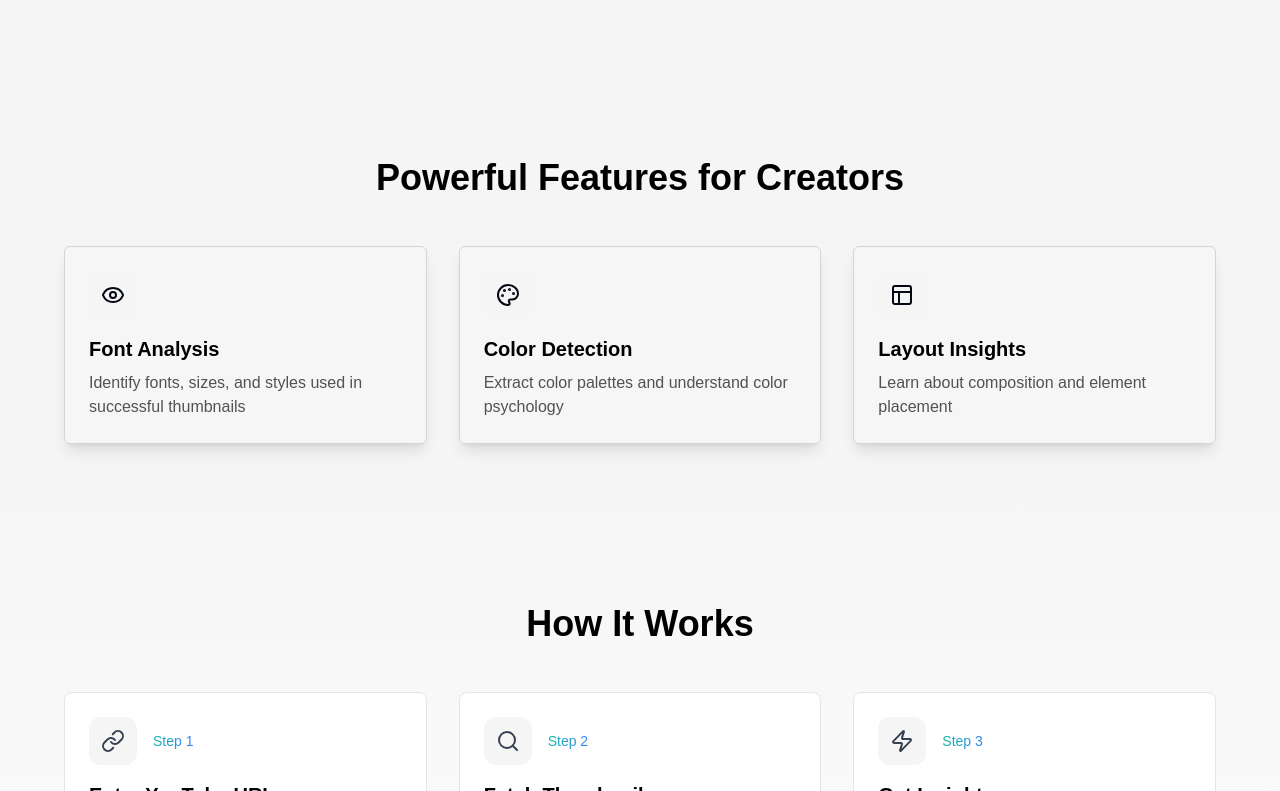
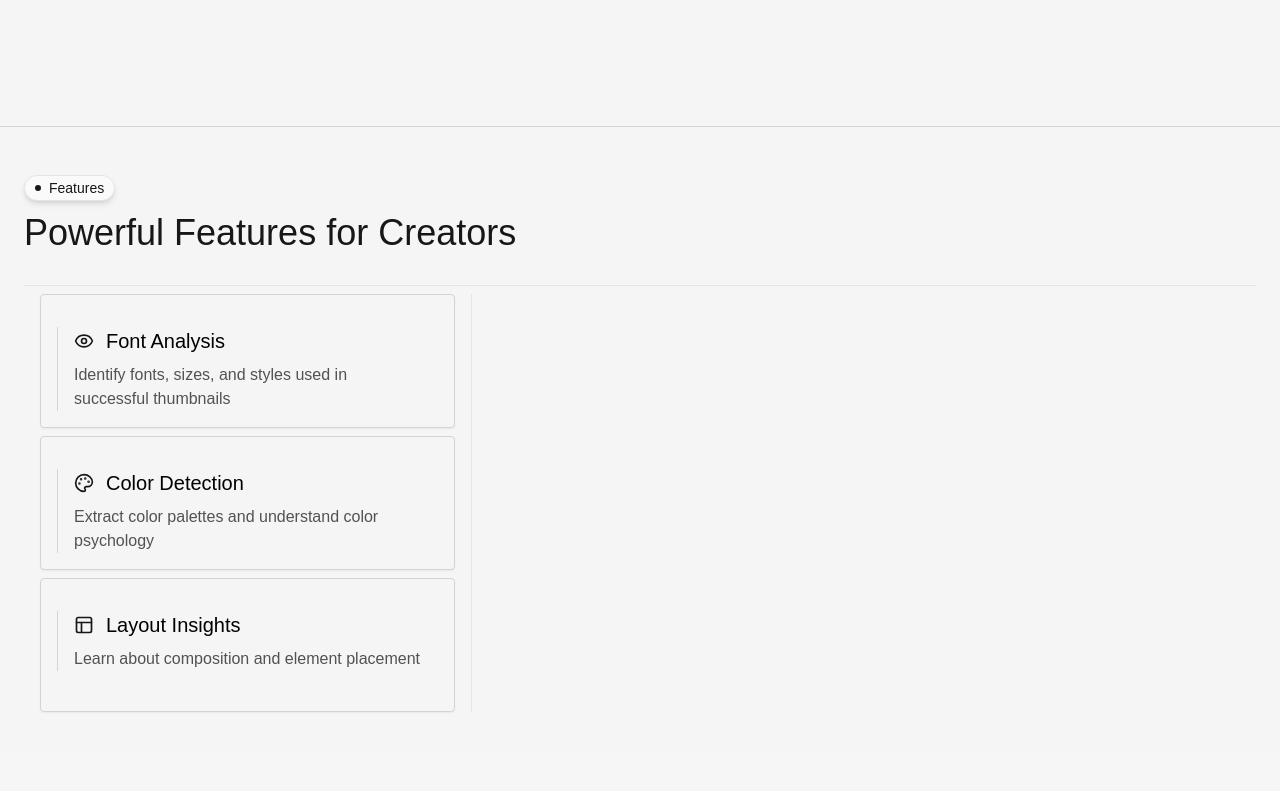
Before and after one commit to parthergk/Thumbnailer, a Next.js app: page / in a window 1280 px wide. Shown: the part 1129-1920 px from the top of the page. Built offline with nearby package versions, Linux system fonts and the light colour scheme; no server answers.

Commit message:
redeigning the feature section

```diff
--- a/components/ThemeToggle.tsx
+++ b/components/ThemeToggle.tsx
@@ -14,13 +14,13 @@ export function ThemeToggle() {
 
   if (!mounted) {
     return (
-      <button className=" w-8 h-8 rounded-full p-2 bg-gray-100 text-gray-700" />
+      <button className=" w-[70px] h-[30px] rounded-sm bg-white dark:bg-neutral-800" />
     );
   }
 
   return (
     <button
-      className=" flex gap-2 sm:gap-3 p-1 rounded-sm shadow-md bg-white dark:bg-neutral-800 border border-neutral-200 dark:border-neutral-700/60 hover:shadow-lg hover:bg-neutral-50/60 transition-all duration-200 hover:scale-105"
+      className=" flex gap-2 sm:gap-3 p-1 rounded-sm shadow-md bg-white dark:bg-neutral-800 dark:shadow-neutral-950 border border-neutral-200 dark:border-neutral-700/60 hover:shadow-lg hover:bg-neutral-50/60 transition-all duration-200 hover:scale-105"
       onClick={() => setTheme(resolvedTheme === "dark" ? "light" : "dark")}
     >
       <Sun className="h-5 w-5 sm:h-6 sm:w-6 p-1 bg-neutral-800 text-white rounded-sm" />
--- a/components/home/FeatureCard.tsx
+++ b/components/home/FeatureCard.tsx
@@ -6,33 +6,19 @@ interface FeatureCardProps {
 
 export function FeatureCard({ icon, title, description }: FeatureCardProps) {
   return (
-    <div
-      className="cursor-pointer group p-6 rounded-md bg-white/10 dark:bg-neutral-900 border border-neutral-300 dark:border-neutral-800 backdrop-blur-sm
-                   transition-all duration-300 ease-in-out
-                   hover:border-blue-500 dark:hover:border-blue-400
-                   hover:shadow-lg hover:shadow-blue-500/10
-                   hover:-translate-y-1 shadow-lg"
-    >
-      <div
-        className="p-3 text-gray-950 bg-neutral-100 dark:bg-neutral-800 rounded-xl w-fit
-                         transition-transform duration-300 ease-in-out
-                         group-hover:scale-110"
-      >
-        {icon}
+    <div className="cursor-pointer group p-4 rounded-sm bg-neutral-100  dark:bg-neutral-800 shadow-sm border border-neutral-300 dark:border-neutral-700 backdrop-blur-sm transition-all duration-300 ease-in-out hover:bg-white hover:shadow-md hover:scale-105">
+      <div className=" mt-4 border-l border-neutral-300 dark:border-neutral-600 px-4">
+        <div className=" flex gap-3 items-center">
+          <span>{icon}</span>
+          <h3 className="text-xl font-medium text-black dark:text-white transition-colors duration-300 ease-in-out">
+            {title}
+          </h3>
+        </div>
+
+        <p className="mt-2 text-neutral-600 dark:text-neutral-400">
+          {description}
+        </p>
       </div>
-      <h3
-  className="text-xl font-semibold mt-4 text-black dark:text-white
-             transition-colors duration-300 ease-in-out
-             group-hover:text-blue-500 dark:group-hover:text-transparent
-             dark:bg-gradient-to-r dark:from-blue-400 dark:to-purple-500
-             dark:bg-clip-text"
->
-  {title}
-</h3>
-
-      <p className="mt-2 text-neutral-600 dark:text-neutral-400">
-        {description}
-      </p>
     </div>
   );
 }
--- a/components/home/FeaturesSection.tsx
+++ b/components/home/FeaturesSection.tsx
@@ -3,18 +3,18 @@ import { FeatureCard } from "./FeatureCard";
 
 const features = [
   {
-    icon: <Eye className="w-6 h-6 dark:text-neutral-300" />,
+    icon: <Eye className="w-5 h-5 text-neutral-900 dark:text-neutral-300" />,
     title: "Font Analysis",
     description:
       "Identify fonts, sizes, and styles used in successful thumbnails",
   },
   {
-    icon: <Palette className="w-6 h-6 dark:text-neutral-300" />,
+    icon: <Palette className="w-5 h-5 text-neutral-900 dark:text-neutral-300" />,
     title: "Color Detection",
     description: "Extract color palettes and understand color psychology",
   },
   {
-    icon: <Layout className="w-6 h-6 dark:text-neutral-300" />,
+    icon: <Layout className="w-5 h-5 text-neutral-900 dark:text-neutral-300" />,
     title: "Layout Insights",
     description: "Learn about composition and element placement",
   },
@@ -22,14 +22,24 @@ const features = [
 
 export function FeaturesSection() {
   return (
-    <div className="pt-40 px-4 bg-gradient-to-b bg-neutral-100 dark:from-neutral-800 dark:to-neutral-950">
-      <h2 className="text-2xl md:text-4xl font-semibold text-center mb-12 text-black dark:text-neutral-200">
-        Powerful Features for Creators
-      </h2>
-      <div className="grid md:grid-cols-3 gap-8 max-w-6xl mx-auto">
-        {features.map((feature, index) => (
-          <FeatureCard key={index} {...feature} />
-        ))}
+    <div className="pt-32 border-none bg-gradient-to-b bg-neutral-100 dark:from-neutral-800 dark:to-neutral-950">
+      <div className=" pt-12 px-6 border-t border-neutral-300 dark:border-neutral-700 ">
+        <div className=" flex justify-center items-center gap-2 w-fit px-2.5 py-0.5 mb-3 bg-neutral-50 dark:bg-neutral-800 dark:shadow-neutral-950 border shadow-md rounded-full ">
+          <div className=" h-1.5 w-1.5 bg-neutral-900 dark:bg-white rounded-full"></div>
+          <span className=" text-xs sm:text-sm font-medium text-neutral-900 dark:text-white">
+            Features
+          </span>
+        </div>
+        <h2 className="text-2xl md:text-4xl font-medium mb-8 text-neutral-900 dark:text-white">
+          Powerful Features for Creators
+        </h2>
+        <div className=" grid grid-cols-2 border-t pt-2 ">
+          <div className="grid md:grid-rows-3 gap-2 px-4 max-w-md border-r">
+            {features.map((feature, index) => (
+              <FeatureCard key={index} {...feature} />
+            ))}
+          </div>
+        </div>
       </div>
     </div>
   );
--- a/components/home/HeroSection.tsx
+++ b/components/home/HeroSection.tsx
@@ -43,15 +43,15 @@ export function HeroSection() {
 
       <p className=" leading-relaxed text-center mt-4 sm:mt-6 text-xs sm:text-base max-w-[18rem] sm:max-w-[32rem] md:max-w-2xl mx-auto z-10 text-neutral-600 dark:text-neutral-300">
         Our tool analyzes font{" "}
-        <span className="px-2 py-1 shadow-md rounded-sm bg-white/5 border border-white/10 dark:bg-neutral-800 dark:border-neutral-700/60 cursor-pointer transition-all duration-300 hover:shadow-green-400">
+        <span className="px-2 py-1 shadow-md rounded-sm bg-white/5 border border-white/10 dark:bg-neutral-800 dark:border-neutral-700/60 dark:shadow-neutral-950 cursor-pointer transition-all duration-300 hover:shadow-green-400">
           styles
         </span>{" "}
         ,{" "}
-        <span className="px-2 py-1 shadow-md rounded-sm bg-white/5 border border-white/10 dark:bg-neutral-800 dark:border-neutral-700/60 cursor-pointer transition-all duration-300 hover:shadow-orange-400">
+        <span className="px-2 py-1 shadow-md rounded-sm bg-white/5 border border-white/10 dark:bg-neutral-800 dark:border-neutral-700/60 dark:shadow-neutral-950 cursor-pointer transition-all duration-300 hover:shadow-orange-400">
           colors
         </span>{" "}
         , and{" "}
-        <span className="px-2 py-1 shadow-md rounded-sm bg-white/5 border border-white/10 dark:bg-neutral-800 dark:border-neutral-700/60 cursor-pointer transition-all duration-300 hover:shadow-blue-400">
+        <span className="px-2 py-1 shadow-md rounded-sm bg-white/5 border border-white/10 dark:bg-neutral-800 dark:border-neutral-700/60 dark:shadow-neutral-950 cursor-pointer transition-all duration-300 hover:shadow-blue-400">
           layouts
         </span>{" "}
         of existing YouTube thumbnails, giving you the insights and inspiration
@@ -61,14 +61,14 @@ export function HeroSection() {
       <div className="flex justify-center items-center mt-10 space-x-4">
         <Link href="/dashboard" className="group">
           <button
-            className="transition-all flex items-center gap-2 px-2 sm:px-3 py-1.5 text-xs sm:text-sm backdrop-blur-sm bg-white/5 border border-white/10  shadow-md rounded-md dark:bg-neutral-800 dark:border-neutral-700/50 text-neutral-900 dark:text-white  hover:bg-neutral-50 dark:hover:bg-neutral-800/80 hover:scale-105 duration-150"
+            className="transition-all flex items-center gap-2 px-2 sm:px-3 py-1.5 text-xs sm:text-sm backdrop-blur-sm bg-white/5 border border-white/10 shadow-md rounded-md dark:bg-neutral-800 dark:border-neutral-700/50 dark:shadow-neutral-950 text-neutral-900 dark:text-white  hover:bg-neutral-50 dark:hover:bg-neutral-800/80 hover:scale-105 duration-150"
           >
             How it work
             <Youtube className=" w-5 h-5 sm:w-6 sm:h-6" />
           </button>
         </Link>
         <Link href="/dashboard" className="group">
-          <button className=" py-1.5 px-2 sm:px-3 text-xs sm:text-sm shadow-md bg-neutral-800 dark:bg-white dark:text-black text-white border border-neutral-900 rounded-md hover:bg-neutral-800 dark:hover:bg-neutral-200 flex items-center gap-2 hover:scale-105 transition-all duration-150">
+          <button className=" py-1.5 px-2 sm:px-3 text-xs sm:text-sm shadow-md bg-neutral-800 dark:bg-white dark:text-black text-white border border-neutral-900 rounded-md hover:bg-neutral-800 dark:hover:bg-neutral-200 dark:shadow-neutral-950 flex items-center gap-2 hover:scale-105 transition-all duration-150">
             Get start free
             <ArrowRight className="w-4 h-4 group-hover:translate-x-1 transition-transform" />
           </button>
--- a/components/nav/Header.tsx
+++ b/components/nav/Header.tsx
@@ -26,7 +26,7 @@ const Header: React.FC = () => {
 
   return (
     <header className="w-full bg-white dark:bg-neutral-900 fixed z-20">
-      <div className="w-full mx-auto py-2 px-4 sm:px-6">
+      <div className="w-full mx-auto px-4 sm:px-6">
         <div className="flex justify-between items-center h-16">
           <div className="flex items-center">
             <a
@@ -40,7 +40,7 @@ const Header: React.FC = () => {
           </div>
           <div className="flex items-center space-x-2 sm:space-x-4">
             <button
-              className=" px-3 py-0.5 sm:py-[3px] rounded-sm shadow-md bg-white text-neutral-800 dark:bg-neutral-800 dark:text-white border border-neutral-200 dark:border-neutral-700/60 hover:shadow-lg hover:bg-neutral-50/60 transition-all duration-200 hover:scale-105"
+              className=" px-3 py-0.5 sm:py-[3px] rounded-sm shadow-md bg-white text-neutral-800 dark:bg-neutral-800 dark:text-white dark:shadow-neutral-950 border border-neutral-200 dark:border-neutral-700/60 hover:shadow-lg hover:bg-neutral-50/60 transition-all duration-200 hover:scale-105"
               aria-label="Toggle User Menu"
               aria-expanded={isUser}
               onClick={handleUser}
```
